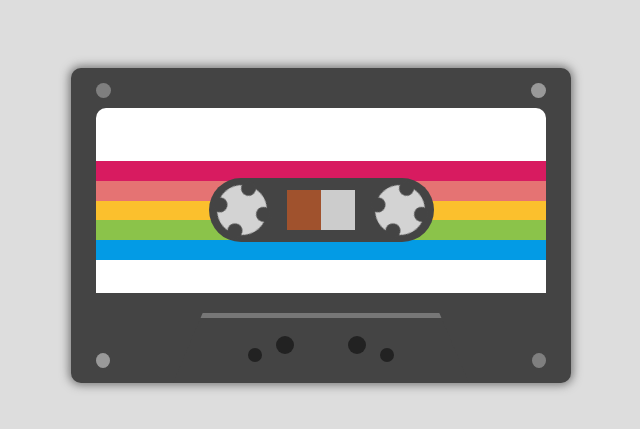
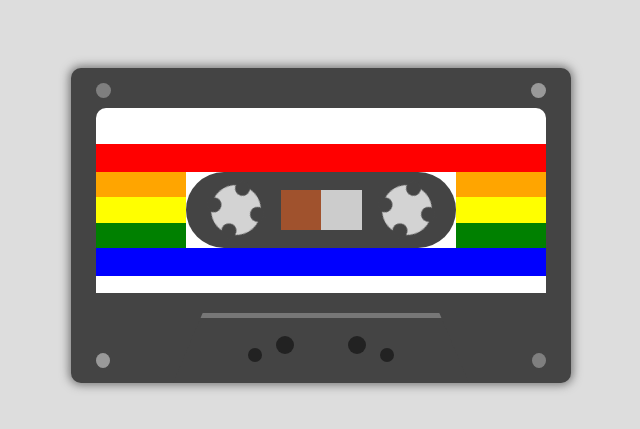
Before and after one commit to CarEsteban/lab4, a plain HTML site: page index.html in a window 1280 px wide. Shown: the part 175-604 px from the top of the page, without its empty margins (319-959 px from the left). Drawn offline with Linux system fonts and the light colour scheme.

Commit message:
refactortin without linear-gradient

```diff
--- a/index.html
+++ b/index.html
@@ -15,6 +15,15 @@
 
       <div class="white-part">
         <div class="tape-section">
+          <div class="franja roja"></div>
+
+          <div class="franjas-centrales">
+            <div class="franjas-izquierda">
+              <div class="franja naranja"></div>
+              <div class="franja amarilla"></div>
+              <div class="franja verde"></div>
+            </div>
+
             <div class="tape-container">
               <div class="tuerca izquierda">
                 <div class="agujero"></div>
@@ -31,6 +40,15 @@
                 <div class="agujero"></div>
               </div>
             </div>
+
+            <div class="franjas-derecha">
+              <div class="franja naranja"></div>
+              <div class="franja amarilla"></div>
+              <div class="franja verde"></div>
+            </div>
+          </div>
+
+          <div class="franja azul"></div>
         </div>
       </div>
 
--- a/style.css
+++ b/style.css
@@ -20,24 +20,22 @@ body {
   box-shadow: 0 0 10px 2px #777777;
 }
 
-/* Contenedor de las ruedas superiores */
 .ruedas-superiores,
 .ruedas-inferiores {
   width: 100%;
   display: flex;
   align-items: end;
-  justify-content: space-between; /* Alinea las ruedas en los extremos */
+  justify-content: space-between;
 }
 
 .ruedas-superiores {
   margin-bottom: 10px;
 }
 
-/* Ruedas */
 .rueda {
   width: 15px;
   height: 15px;
-  background: #999999; /* Color gris claro */
+  background: #999999;
   border-radius: 50%;
 }
 
@@ -64,30 +62,66 @@ body {
 
 .tape-section {
   width: 100%;
-  height: 60%;
-
-  background: linear-gradient(
-    to bottom,
-    #d81b60 0%,
-    #d81b60 20%,
-    #e57373 20%,
-    #e57373 40%,
-    #fbc02d 40%,
-    #fbc02d 60%,
-    #8bc34a 60%,
-    #8bc34a 80%,
-    #039be5 80%,
-    #039be5 100%
-  );
+  height: 80%;
 
   display: flex;
+  flex-direction: column;
   justify-content: center;
   align-items: center;
 }
 
+.franjas-centrales {
+  display: flex;
+  flex-direction: row;
+  justify-content: center;
+  align-items: center;
+  height: 80%;
+  width: 100%;
+}
+
+.roja {
+  background: red;
+  width: 100%;
+  height: 30%;
+}
+
+.azul {
+  background: blue;
+  width: 100%;
+  height: 30%;
+}
+
+.naranja {
+  background: orange;
+  width: 100%;
+  height: 33.33%;
+}
+
+.amarilla {
+  background: yellow;
+  width: 100%;
+  height: 33.33%;
+}
+
+.verde {
+  background: green;
+  width: 100%;
+  height: 33.33%;
+}
+
+.franjas-izquierda,
+.franjas-derecha {
+  width: 20%;
+  height: 100%;
+  display: flex;
+  justify-content: center;
+  align-items: center;
+  flex-direction: column;
+}
+
 .tape-container {
-  width: 50%;
-  height: 65%;
+  width: 60%;
+  height: 100%;
   background: #444444;
   border-radius: 40px;
   display: flex;
```
Lines whose indentation alone changed are shown as unchanged.
